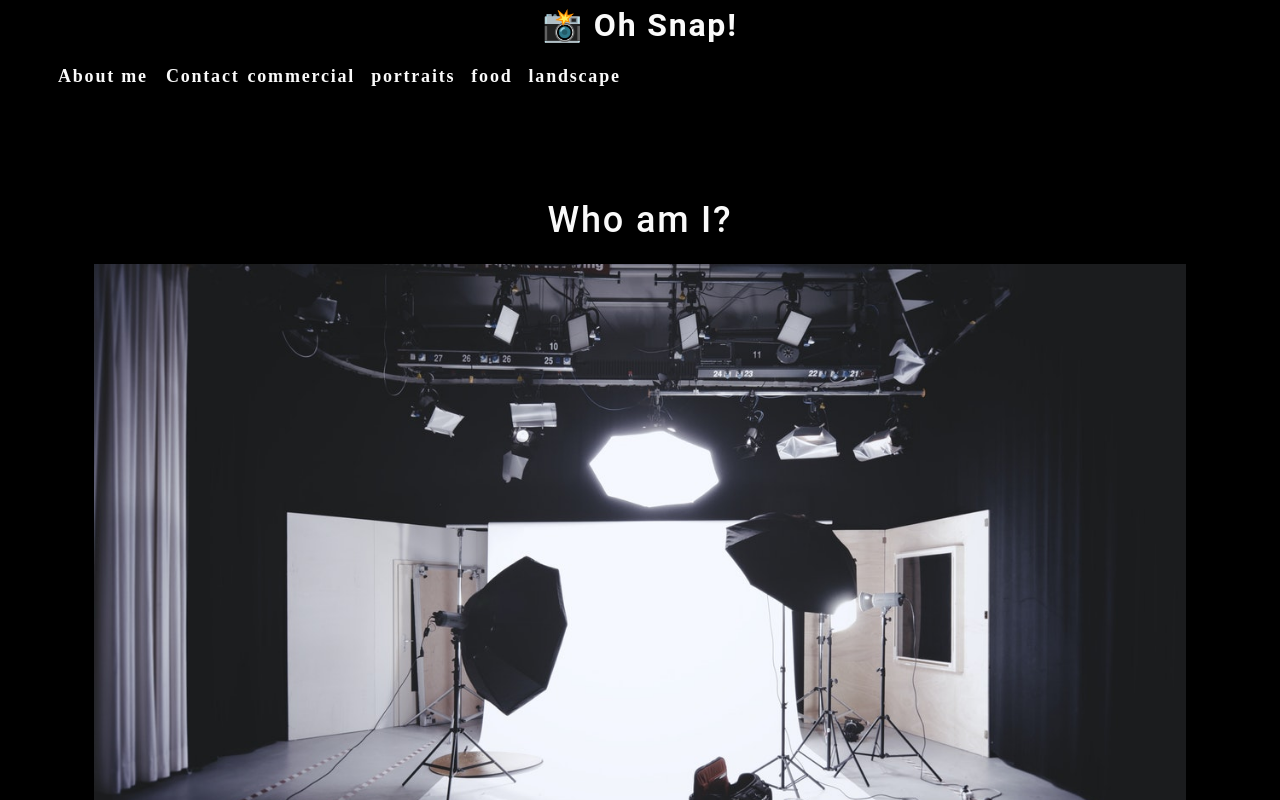
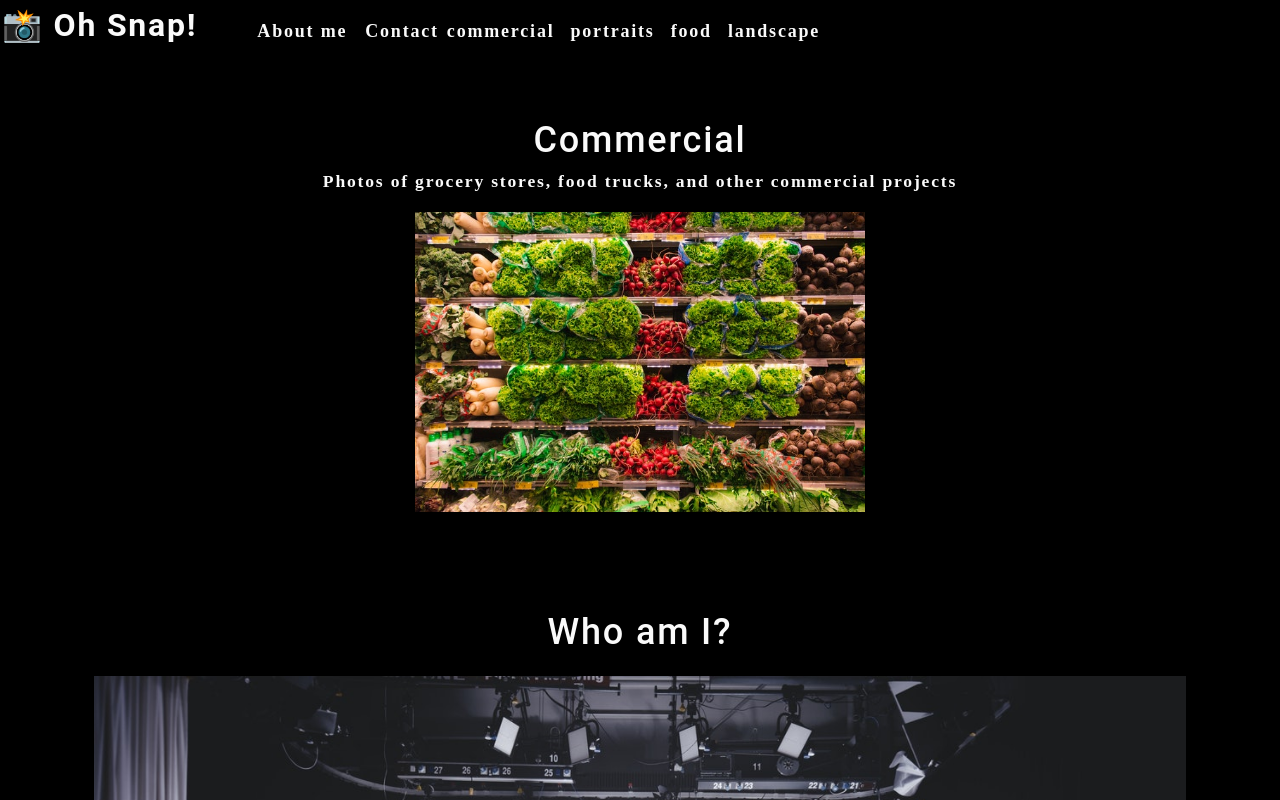
Before and after one commit to hthomp15/photo-port, a React (Create React App) app in the folder photo-port/: page / in a window 1280 px wide. Shown: the top 800 px of the page. Built offline with nearby package versions, Linux system fonts and the light colour scheme.

Commit message:
add photos in Gallery/index.js

```diff
--- a/photo-port/src/App.js
+++ b/photo-port/src/App.js
@@ -1,12 +1,14 @@
 import './App.css';
 import About from './components/About/index.js';
 import Nav from './components/Nav/index.js';
+import Gallery from './components/Gallery/index.js';
 
 function App() {
   return (
     <div className="App">
         <Nav></Nav>
       <main>
+        <Gallery></Gallery>
         <About></About>
       </main>
     </div>
--- /dev/null
+++ b/photo-port/src/components/Gallery/index.js
@@ -0,0 +1,21 @@
+import React from 'react';
+import { capitalizeFirstLetter } from '../../utils/helpers.js';
+import photo from '../../assets/small/commercial/0.jpg';
+
+function Gallery(props) {
+    const currentCategory = {
+        name: "commercial",
+        description: "Photos of grocery stores, food trucks, and other commercial projects",
+    };
+    return (
+        <section>
+            <h1>{capitalizeFirstLetter(currentCategory.name)}</h1>
+            <p>{currentCategory.description}</p>
+            <div>
+                <img src={photo} alt="commercial" className="img-thumbnail mx-1" />
+            </div>
+        </section>
+    );
+}
+
+export default Gallery;
--- a/photo-port/src/index.css
+++ b/photo-port/src/index.css
@@ -93,6 +93,8 @@
 
 header {
   background: var(--dark);
+  display: flex;
+  flex-direction: row;
 }
 
 header a {
```
